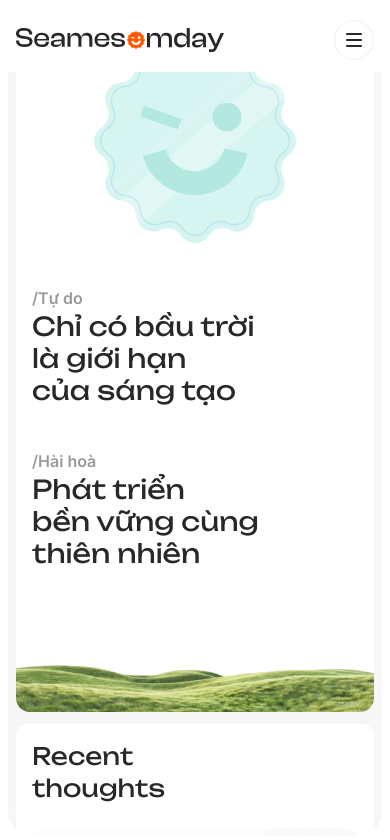
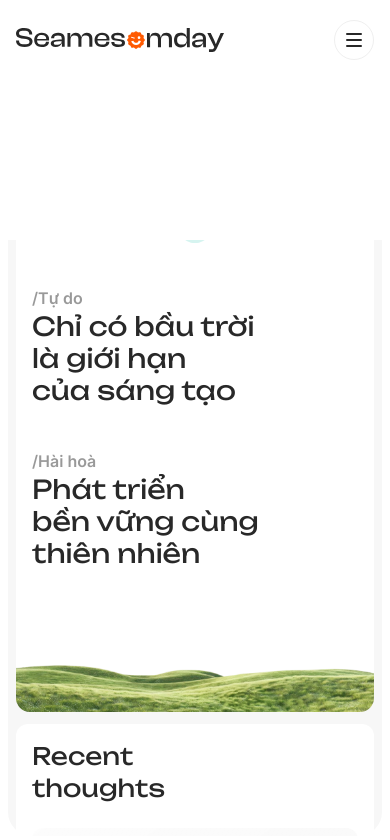
Before and after one commit to lnson1551/portfolio, a React (Vite) app: page / in a window 390 px wide. Shown: the top 840 px of the page. Built offline with nearby package versions, Linux system fonts and the light colour scheme.

Commit message:
Prevent mobile header content overlap

```diff
--- a/src/components/layout/PageShell.css
+++ b/src/components/layout/PageShell.css
@@ -37,6 +37,21 @@
     height: calc(100vh - (var(--space-3) * 2));
   }
 
+  .page-shell__main::before {
+    content: "";
+    position: absolute;
+    z-index: 15;
+    top: 0;
+    right: 0;
+    left: 0;
+    height: 14.5rem;
+    background: var(--color-background-primary);
+    pointer-events: none;
+    transition:
+      opacity var(--duration-base) var(--ease-standard),
+      transform var(--duration-base) var(--ease-standard);
+  }
+
   .page-shell .mobile-nav,
   .page-shell .page-header {
     will-change: opacity, transform;
@@ -67,7 +82,8 @@
   }
 
   .page-shell[data-mobile-chrome-hidden="true"] .mobile-nav:not([data-open="true"]),
-  .page-shell[data-mobile-chrome-hidden="true"] .page-header {
+  .page-shell[data-mobile-chrome-hidden="true"] .page-header,
+  .page-shell[data-mobile-chrome-hidden="true"] .page-shell__main::before {
     opacity: 0;
     pointer-events: none;
     transform: translateY(-1.25rem);
```
